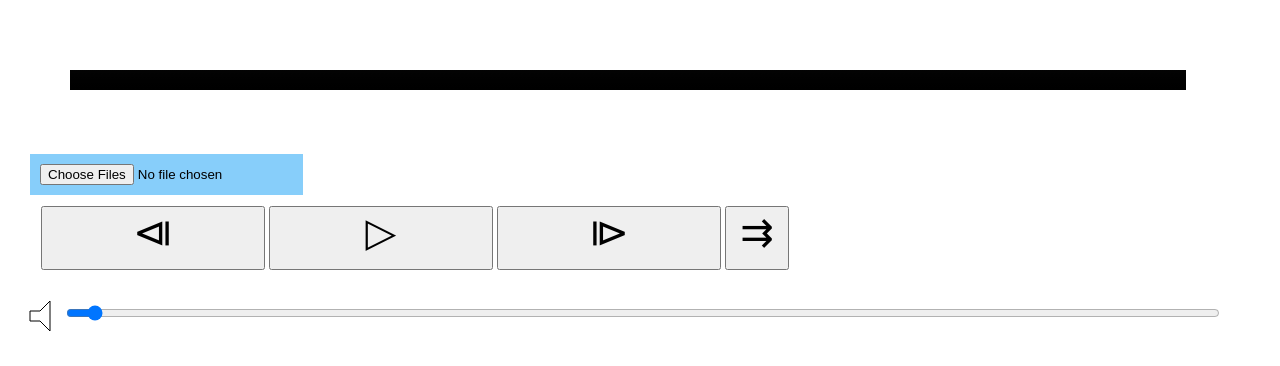
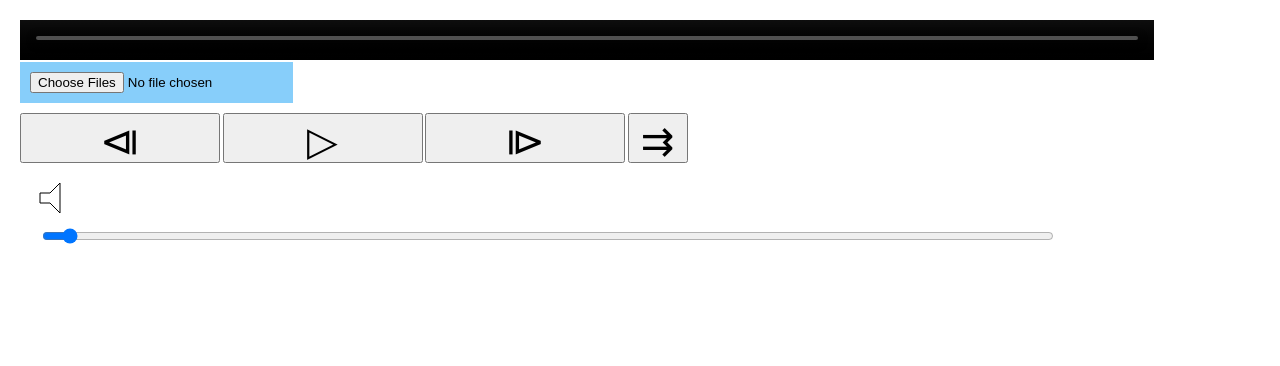
Before and after one commit to ChsHub/html_music_player, a plain HTML site: page index.html in a window 1280 px wide. Drawn offline with Linux system fonts and the light colour scheme.

Commit message:
CSS: add head for rem units, use rem units instead of em, adjust buttons; JS: check if files empty before loading tacks, play_file - scrollIntoView;

```diff
--- a/index.html
+++ b/index.html
@@ -1,13 +1,17 @@
 <!DOCTYPE html>
 <html lang="en">
 <!--TODO The html/css layout of the top part can be improved. At the moment the top part is just fixed height. I wish it would adjust the height to the elements inside. Also the buttons, player, file input and volume slider don't really align with each other.
-    TODO When you jump to the next song, the track list(scroll) should focus on the next song.
     TODO Add a way to adjust the player size, when playing a video. Maybe something like a vertical slider.
 -->
 <head>
     <meta http-equiv="Content-Type" content="text/html; charset=utf-8"/>
     <title>Player</title>
     <style type="text/css">
+        html {
+            font-size: 62.5%;
+            /*Reference for rem, Browser standard=16px -> 62.5% = 10px = 1rem*/
+        }
+
         body,
         div {
             margin: 0;
@@ -24,87 +28,96 @@
         }
 
         #filesToUpload {
-
             background-color: lightskyblue;
         }
 
-        #menu_opener:hover {
-
-            cursor: hand;
-        }
-
         #header {
-            /* Provide scrollbars if needed and fix the header dimensions */
             overflow: auto;
             position: absolute;
             width: 100%;
-            height: 500px;
+            height: 50rem;
         }
 
         #main {
-            /* Provide scrollbars if needed, position below header, and derive height from top/bottom */
             overflow: auto;
             position: absolute;
             width: 100%;
-            top: 500px;
+            top: 25rem;
             bottom: 0;
-            padding: 1px;
+            padding: 0;
+            margin: 0 auto;
         }
 
         .track {
             background-color: white;
+            font-size: 2rem;
         }
 
         .marked {
             background-color: lightskyblue;
+            font-size: 2rem;
         }
 
         .debug {
-            padding: 10px;
+            padding: 1rem;
             background-color: #fa87ce;
+            font-size: 2rem;
         }
 
         #player {
-            height: 20px;
+            height: 4rem;
             width: 90%;
-            padding: 40px;
             alignment: center;
         }
 
         #volume_slider {
-            width: 90%;
+            width: 80%;
+            cursor: pointer;
+        }
+
+        #volume_wrapper {
+            width: 100%;
+            padding-top: 0.1rem;
+        }
+
+        #volume_label {
+            text-align: right;
+            font-size: 2rem;
         }
 
         #controls {
-            margin: 10px;
-            padding: 1px;
-            alignment: center;
+            margin-top: 1rem;
+            padding: 0;
+        }
+
+        button {
+            font-size: 4rem;
+            cursor: pointer;
+            width: 20rem;
+            height: 5rem;
+            display: inline-block;
+            text-align: center;
+            line-height: 5rem;
+        }
+
+        .track_button {
 
         }
 
-        button {
-            /*padding-top: 0.3em;
-            padding-bottom: 0.3em;
-            line-height:1em;*/
-            width: 5.6em;
-            height: 1.6em;
-            /*height: 1.6em;line-height: 20px;*/
-            font-size: 40px;
-            padding-bottom: 0.35em;
-            /*line-height: 1em;*/
-            cursor: pointer;
+        #start_stop_button {
+
         }
 
         #option_button {
-            width: 1.6em;
-            padding-bottom: 0.45em;
+            width: 6rem;
+            height: 5rem;
             /*padding-left: 0.6em;
             padding-right: 0.6em;width: 6.6em;
-            width: 50px;*/
+            width: 5rem;*/
         }
 
         div, input {
-            padding: 10px;
+            padding: 1rem;
         }
     </style>
     <script type="text/javascript">
@@ -151,7 +164,7 @@
 
                     next_track = Math.floor(Math.random() * (tracks.length - tracks_played_count));
                     // iterate tracks
-                    // generate list of tracks not on stack, exit when counter maches random index (next_track)
+                    // generate list of tracks not on stack, exit when counter matches random index (next_track)
                     var not_stack_count = -1;
                     var track_count = -1;
                     var last_played = stack.slice(stack.length - tracks_played_count, stack.length);
@@ -175,9 +188,9 @@
 
         function set_next(id) {
 
-            stack = stack.slice(0, stack_pointer+1); //delete upcoming history
+            stack = stack.slice(0, stack_pointer + 1); //delete upcoming history
             stack.push(id);
-            stack_pointer = stack.length-1;
+            stack_pointer = stack.length - 1;
             return stack[stack_pointer];
         }
 
@@ -218,15 +231,20 @@
         }
 
         function get_files() {
-            init();
+
             var input_tracks = document.getElementById('filesToUpload');
             var fileList = document.getElementById('fileList');
             var player = document.getElementById('player');
+            if (input_tracks.files.length < 1) {
+                return;
+            }
+
+            init();
             // remove old elements
             while (fileList.hasChildNodes()) {
                 fileList.removeChild(fileList.lastChild);
             }
-
+            // add tracks if they can be played
             for (var track_file of input_tracks.files) {
                 var file_type = track_file.type;
 
@@ -240,17 +258,22 @@
             change_volume(10); // inital volume
         }
 
-        function play_file(track) {
+        function play_file(track_nr) {
 
+            // Unmark current track
             for (marked of document.getElementsByClassName("marked")) {
                 marked.className = "track";
             }
-            document.getElementsByClassName("track")[track].className = "marked";
+            // Mark next track, and adjust scroll bar
+            var current_track = document.getElementsByClassName("track")[track_nr];
+            current_track.className = "marked";
+            current_track.scrollIntoView();
 
-            var file_url = window.URL.createObjectURL(tracks[track]);
+            // Stop previous track and play current track
+            var file_url = window.URL.createObjectURL(tracks[track_nr]);
             stop();
             document.getElementById('player').src = file_url;
-            document.getElementById('player').height = "720";
+            //document.getElementById('player').height = "720"; TODO remove
             play();
         }
 
@@ -302,32 +325,35 @@
 <body>
 <div id="header">
     <div id="">
-        <div>
+
+
         <video height="720" width="720" id="player" onended="play_next_track()" controls
                onvolumechange="change_volume(this.volume*100)">No support for html5.
         </video>
-        </div>
-        <div>
+
         <input type="file" name="filesToUpload" id="filesToUpload" multiple="" onchange="get_files();"/>
 
         <div id="controls">
-                <button onclick="play_prev_track()" type="button">&#10703;</button>
+            <button onclick="play_prev_track()" type="button" class="track_button">&#10703;</button>
             <button id="start_stop_button" onclick="stop()" type="button">&#9655;</button>
-                <button onclick="play_next_track()" type="button">&#10704;</button>
+            <button onclick="play_next_track()" type="button" class="track_button">&#10704;</button>
             <button onclick="set_random()" id="option_button">&#8649;</button>
-            </div>
         </div>
 
 
+        <div>
             <svg height="40" width="40">
                 <polygon points="10,20 20,20 30,10 30,40 20,30 10,30"
                          style="fill:white;stroke:black;stroke-width:1px">
                 </polygon>
             </svg>
-        <input type="range" name="firstname" id="volume_slider" value="1" onchange="change_volume(this.value)">
+            <div id="volume_wrapper"><input type="range" name="firstname" id="volume_slider" value="1"
+                                            onchange="change_volume(this.value)"></div>
             <label id="volume_label"></label>
             <p></p>
             <br>
+        </div>
+
     </div>
 
 </div>
@@ -336,7 +362,7 @@
     <div id="fileList"></div>
 
     <ol id="messages"></ol>
-    <div id="texttest"></div>
+    <div id="texttest"></div> <!--TODO REMOVE DEBUG MESSAGES-->
 </div>
 </body>
 </html>
```
Also changed, not shown: 1 other file. Lines whose indentation alone changed are shown as unchanged.
